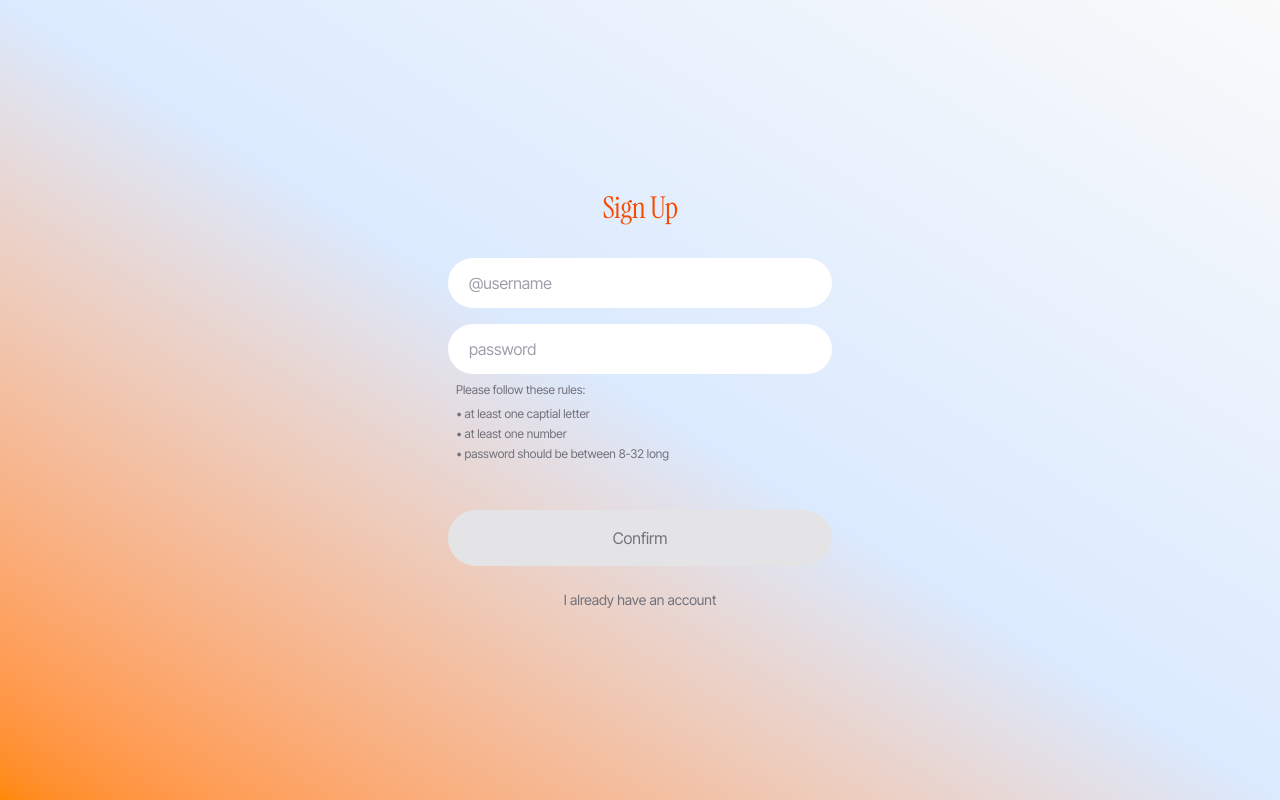
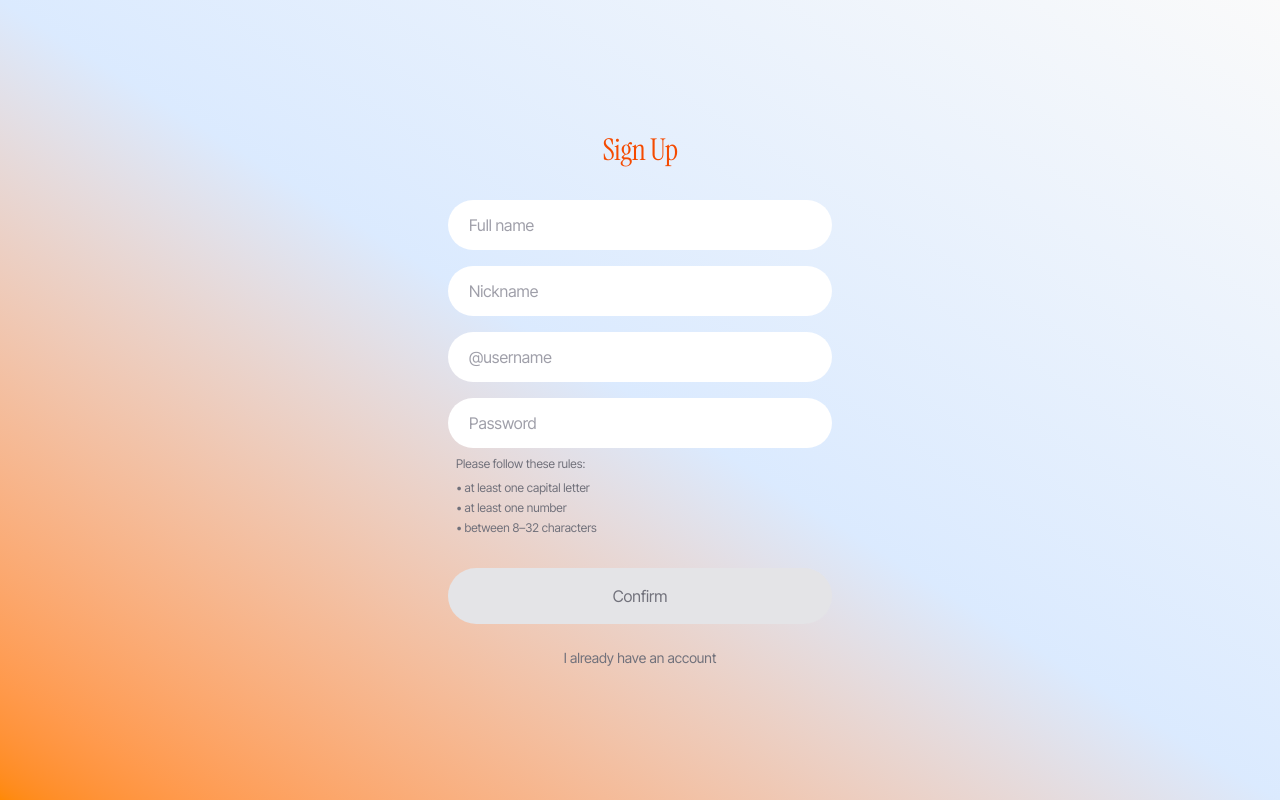
Before and after one commit to fthkryksl/message-app, a Next.js app: page /signup in a window 1280 px wide. Built offline with nearby package versions, Linux system fonts and the light colour scheme; no server answers.

Commit message:
API Schnittstelle + Registrierung hinzugefügt

```diff
--- a/app/signup/page.tsx
+++ b/app/signup/page.tsx
@@ -1,72 +1,131 @@
 "use client";
 
 import { useState } from "react";
+import { useRouter } from "next/navigation";
 import { Instrument_Serif } from "next/font/google";
 import { ChevronRight, Eye, EyeOff } from "lucide-react";
 import Link from "next/link";
+import { register, saveToken } from "@/lib/api";
 
 const instrumentSerif = Instrument_Serif({ weight: "400", subsets: ["latin"] });
 
-export default function Login() {
-  const [username, setUsername] = useState("");
+export default function SignUp() {
+  const router = useRouter();
+
+  const [userid, setUserid] = useState("");
+  const [nickname, setNickname] = useState("");
+  const [fullname, setFullname] = useState("");
   const [password, setPassword] = useState("");
   const [showPassword, setShowPassword] = useState(false);
+  const [error, setError] = useState<string | null>(null);
+  const [loading, setLoading] = useState(false);
 
-  const handleUsernameChange = (e: React.ChangeEvent<HTMLInputElement>) => {
+  // ── Username (@-prefix) ───────────────────────────────
+  const handleUseridChange = (e: React.ChangeEvent<HTMLInputElement>) => {
     let val = e.target.value;
-    if (val.length > 0 && !val.startsWith("@")) {
-      val = "@" + val;
-    }
-    if (username === "@" && val.length <= 1) {
-      val = "";
-    }
-    setUsername(val);
+    if (val.length > 0 && !val.startsWith("@")) val = "@" + val;
+    if (userid === "@" && val.length <= 1) val = "";
+    setUserid(val);
   };
 
+  // ── Password validation ───────────────────────────────
   const hasCapital = /[A-Z]/.test(password);
-  const hasNumber = /[0-9]/.test(password);
-  const hasLength = password.length >= 8 && password.length <= 32;
-
-  const allValid = hasCapital && hasNumber && hasLength;
+  const hasNumber  = /[0-9]/.test(password);
+  const hasLength  = password.length >= 8 && password.length <= 32;
+  const allValid   = hasCapital && hasNumber && hasLength;
 
   let pwdColor = "border-transparent";
   if (password.length > 0) {
-    if (allValid) {
-      pwdColor = "bg-green-50 border-green-400 text-green-900";
-    } else {
-      pwdColor = "bg-red-50 border-red-400 text-red-900";
+    pwdColor = allValid
+      ? "bg-green-50 border-green-400 text-green-900"
+      : "bg-red-50 border-red-400 text-red-900";
+  }
+
+  const canSubmit =
+    allValid && userid.length > 1 && nickname.length > 0 && fullname.length > 0;
+
+  // ── Submit ────────────────────────────────────────────
+  const handleSubmit = async (e: React.FormEvent) => {
+    e.preventDefault();
+    if (!canSubmit) return;
+
+    setError(null);
+    setLoading(true);
+
+    try {
+      // Strip the leading "@" before sending to API
+      const rawUserid = userid.startsWith("@") ? userid.slice(1) : userid;
+      const { token } = await register(rawUserid, password, nickname, fullname);
+      saveToken(token);
+      router.push("/chat"); // 👈 Zielseite nach Registrierung anpassen
+    } catch (err: unknown) {
+      setError(err instanceof Error ? err.message : "Something went wrong.");
+    } finally {
+      setLoading(false);
     }
-  }
+  };
 
   return (
     <div className="flex flex-col flex-1 items-center justify-center bg-linear-to-tr min-h-screen from-orange-400 via-blue-100 to-zinc-50">
       <main className="flex flex-col items-center w-full max-w-sm">
-        {/* Title */}
         <h1
           className={`${instrumentSerif.className} text-3xl text-orange-600 text-center mb-8 tracking-[-0.02em]`}
         >
           Sign Up
         </h1>
 
-        {/* Form */}
-        <form className="flex flex-col w-full space-y-4">
-          {/* Username */}
+        <form onSubmit={handleSubmit} className="flex flex-col w-full space-y-4">
+
+          {/* Full Name */}
           <input
             type="text"
-            value={username}
-            onChange={handleUsernameChange}
-            placeholder="@username"
-            className={`w-full px-5 py-3 rounded-full text-base focus:outline-none transition-colors border placeholder:text-zinc-400 ${username.length > 0 ? "bg-green-50 border-green-600 text-green-900" : "bg-white border-transparent text-zinc-900 focus:border-zinc-300"}`}
+            value={fullname}
+            onChange={(e) => setFullname(e.target.value)}
+            placeholder="Full name"
+            className={`w-full px-5 py-3 rounded-full text-base focus:outline-none transition-colors border placeholder:text-zinc-400 ${
+              fullname.length > 0
+                ? "bg-green-50 border-green-600 text-green-900"
+                : "bg-white border-transparent text-zinc-900 focus:border-zinc-300"
+            }`}
           />
 
+          {/* Nickname */}
+          <input
+            type="text"
+            value={nickname}
+            onChange={(e) => setNickname(e.target.value)}
+            placeholder="Nickname"
+            className={`w-full px-5 py-3 rounded-full text-base focus:outline-none transition-colors border placeholder:text-zinc-400 ${
+              nickname.length > 0
+                ? "bg-green-50 border-green-600 text-green-900"
+                : "bg-white border-transparent text-zinc-900 focus:border-zinc-300"
+            }`}
+          />
+
+          {/* User ID */}
+          <input
+            type="text"
+            value={userid}
+            onChange={handleUseridChange}
+            placeholder="@username"
+            className={`w-full px-5 py-3 rounded-full text-base focus:outline-none transition-colors border placeholder:text-zinc-400 ${
+              userid.length > 1
+                ? "bg-green-50 border-green-600 text-green-900"
+                : "bg-white border-transparent text-zinc-900 focus:border-zinc-300"
+            }`}
+          />
+
+          {/* Password */}
           <div>
             <div className="relative">
               <input
                 type={showPassword ? "text" : "password"}
                 value={password}
                 onChange={(e) => setPassword(e.target.value)}
-                placeholder="password"
-                className={`w-full px-5 py-3 rounded-full text-base focus:outline-none transition-colors border placeholder:text-zinc-400 ${password.length !== 0 ? pwdColor : "bg-white border-transparent text-zinc-900 focus:border-zinc-300"}`}
+                placeholder="Password"
+                className={`w-full px-5 py-3 rounded-full text-base focus:outline-none transition-colors border placeholder:text-zinc-400 ${
+                  password.length !== 0 ? pwdColor : "bg-white border-transparent text-zinc-900 focus:border-zinc-300"
+                }`}
               />
               {password.length > 0 && (
                 <button
@@ -84,64 +143,42 @@ export default function Login() {
             </div>
 
             <div className="w-full px-2 py-2">
-              <p className="text-zinc-500 text-xs mb-2">
-                Please follow these rules:
-              </p>
+              <p className="text-zinc-500 text-xs mb-2">Please follow these rules:</p>
               <div className="text-xs flex flex-col space-y-1">
-                <p
-                  className={
-                    hasCapital
-                      ? "text-green-600"
-                      : password.length > 0
-                        ? "text-red-500"
-                        : "text-zinc-500"
-                  }
-                >
-                  {hasCapital ? "✓" : password.length > 0 ? "✗" : "•"} at least
-                  one captial letter
-                </p>
-                <p
-                  className={
-                    hasNumber
-                      ? "text-green-600"
-                      : password.length > 0
-                        ? "text-red-500"
-                        : "text-zinc-500"
-                  }
-                >
-                  {hasNumber ? "✓" : password.length > 0 ? "✗" : "•"} at least
-                  one number
-                </p>
-                <p
-                  className={
-                    hasLength
-                      ? "text-green-600"
-                      : password.length > 0
-                        ? "text-red-500"
-                        : "text-zinc-500"
-                  }
-                >
-                  {hasLength ? "✓" : password.length > 0 ? "✗" : "•"} password
-                  should be between 8-32 long
-                </p>
+                {[
+                  { ok: hasCapital, label: "at least one capital letter" },
+                  { ok: hasNumber,  label: "at least one number" },
+                  { ok: hasLength,  label: "between 8–32 characters" },
+                ].map(({ ok, label }) => (
+                  <p
+                    key={label}
+                    className={ok ? "text-green-600" : password.length > 0 ? "text-red-500" : "text-zinc-500"}
+                  >
+                    {ok ? "✓" : password.length > 0 ? "✗" : "•"} {label}
+                  </p>
+                ))}
               </div>
             </div>
           </div>
 
+          {/* API Error */}
+          {error && (
+            <p className="text-red-500 text-sm text-center px-2">{error}</p>
+          )}
+
+          {/* Submit */}
           <button
             type="submit"
-            disabled={!allValid || username.length === 0}
-            className={`w-full mt-6 px-6 py-4 rounded-full flex items-center justify-between text-base transition-colors ${
-              allValid && username.length > 0
+            disabled={!canSubmit || loading}
+            className={`w-full mt-2 px-6 py-4 rounded-full flex items-center justify-between text-base transition-colors ${
+              canSubmit && !loading
                 ? "bg-zinc-900 text-zinc-100 hover:bg-green-900 hover:text-green-100 cursor-pointer"
                 : "bg-zinc-200 text-zinc-500 cursor-not-allowed"
             }`}
           >
-            <ChevronRight className={`opacity-0`} />
-            <span>Confirm</span>
-            <ChevronRight
-              className={`${allValid && username.length > 0 ? "" : "opacity-0"}`}
-            />
+            <ChevronRight className="opacity-0" />
+            <span>{loading ? "Creating account…" : "Confirm"}</span>
+            <ChevronRight className={canSubmit && !loading ? "" : "opacity-0"} />
           </button>
 
           <Link
--- /dev/null
+++ b/lib/api.ts
@@ -0,0 +1,75 @@
+const BASE_URL = process.env.NEXT_PUBLIC_API_URL;
+
+export type AuthResponse = {
+  token: string;
+};
+
+//Zusammensetzung der POST-URL mit Parametern
+function buildUrl(params: Record<string, string>): string {
+  const query = new URLSearchParams(params).toString();
+  return `${BASE_URL}?${query}`;
+}
+
+//Registrierung
+export async function register(
+  userid: string,
+  password: string,
+  nickname: string,
+  fullname: string
+): Promise<AuthResponse> {
+  const url = buildUrl({ request: "register", userid, password, nickname, fullname });
+  const res = await fetch(url);
+
+  if (!res.ok) {
+    const err = await res.json().catch(() => ({}));
+    throw new Error(err.message ?? `Registration failed (${res.status})`);
+  }
+
+  return res.json();
+}
+
+//Login
+export async function login(
+  userid: string,
+  password: string
+): Promise<AuthResponse> {
+  const url = buildUrl({ request: "login", userid, password });
+  const res = await fetch(url);
+
+  if (!res.ok) {
+    const err = await res.json().catch(() => ({}));
+    throw new Error(err.message ?? `Login failed (${res.status})`);
+  }
+
+  return res.json();
+}
+
+//Logout
+export async function logout(token: string): Promise<void> {
+  const url = buildUrl({ request: "logout", token });
+  await fetch(url);
+  clearToken();
+}
+
+//Deregistrierung
+export async function deregister(token: string): Promise<void> {
+  const url = buildUrl({ request: "deregister", token });
+  const res = await fetch(url);
+
+  if (!res.ok) {
+    const err = await res.json().catch(() => ({}));
+    throw new Error(err.message ?? `Deregistration failed (${res.status})`);
+  }
+
+  clearToken();
+}
+
+// ── Token helpers ─────────────────────────────────────────
+export const saveToken = (token: string) =>
+  localStorage.setItem("auth_token", token);
+
+export const getToken = () =>
+  localStorage.getItem("auth_token");
+
+export const clearToken = () =>
+  localStorage.removeItem("auth_token");
```
